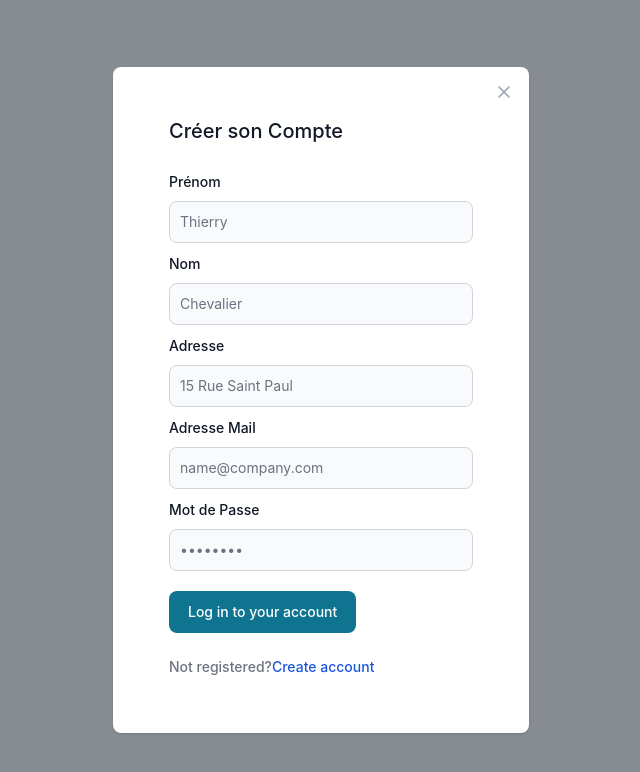
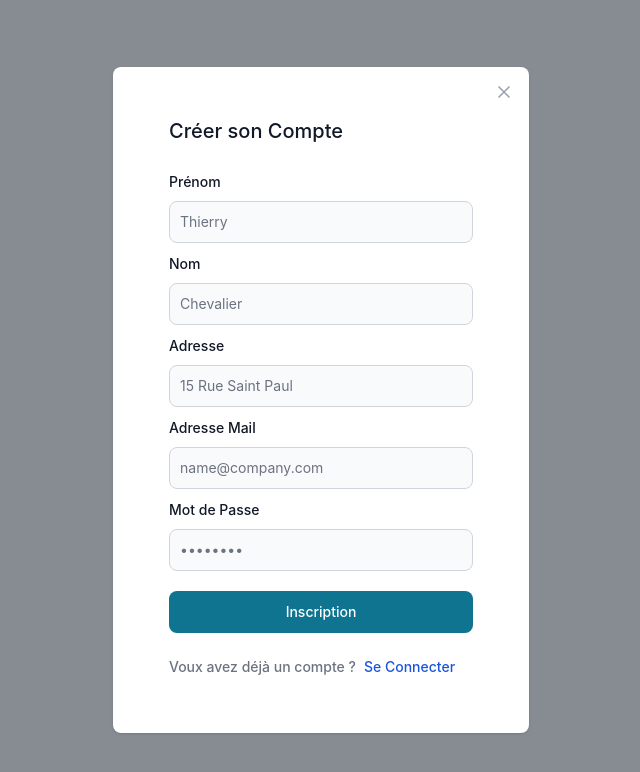
Before and after one commit to LouisMaupas/ecom, a React (Vite) app: page /cart in a window 1280 px wide. Both pictures are taken after a click on the button "S'inscrire". Shown: the top 772 px of the page, without its empty margins (319-959 px from the left). Built offline with nearby package versions, Linux system fonts and the light colour scheme; no server answers.

Commit message:
refactor: add type

```diff
--- a/src/components/forms/Login/Login.tsx
+++ b/src/components/forms/Login/Login.tsx
@@ -39,50 +39,51 @@ function Login(): JSX.Element {
                 <Modal.Body>
                     <div className="space-y-6 px-6 pb-4 sm:pb-6 lg:px-8 xl:pb-8">
                         <h3 className="text-xl font-medium text-gray-900 dark:text-white">
-                            Se connecter
+                            Se Connecter
                         </h3>
                         <form onSubmit={handleSubmit}>
                             <div>
                                 <div className="mb-2 block">
                                     <Label
                                         htmlFor="email"
-                                        value="Votre email"
+                                        value="Adresse Mail"
                                     />
                                 </div>
                                 <TextInput
                                     id="email"
-                                    placeholder="name@mail.com"
+                                    placeholder="name@company.com"
                                     required={true}
                                     onChange={(e) => setEmail(e.target.value)}
                                 />
                             </div>
-                            <div>
+                            <div className='mt-2'>
                                 <div className="mb-2 block">
                                     <Label
                                         htmlFor="password"
-                                        value="Votre mot de passe"
+                                        value="Mot de Passe"
                                     />
                                 </div>
                                 <TextInput
                                     id="password"
                                     type="password"
+                                    placeholder="••••••••"
                                     required={true}
                                     onChange={(e) => setPassword(e.target.value)}
                                 />
                             </div>
-                            <div className="w-full">
-                                <Button type={"submit"}>
+                            <div className="w-full mt-5 text-center">
+                                <Button type={"submit"} className="w-full">
                                     Se connecter
                                 </Button>
                             </div>
                         </form>
                         <div className="text-sm font-medium text-gray-500 dark:text-gray-300">
-                            Vous n'avez pas encore de compte ?
+                            Pas encore de compte ?
                             <a
                                 href="/modal"
                                 className="text-blue-700 hover:underline dark:text-blue-500 ml-1"
                             >
-                                Créer un compte
+                                Inscrivez-vous
                             </a>
                         </div>
                     </div>
--- a/src/components/forms/SignUp/SignUp.tsx
+++ b/src/components/forms/SignUp/SignUp.tsx
@@ -4,8 +4,9 @@ import {Auth, createUserWithEmailAndPassword} from 'firebase/auth'
 import {Button, Label, TextInput, Modal} from "flowbite-react"
 import { addDoc, collection } from 'firebase/firestore';
 
-function SignUp() {
+function SignUp(): JSX.Element {
 
+        // Utilisation de useState pour gérer les valeurs du formulaire et l'état de la Modal
     const [showModal, setShowModal] = useState(false);
     const [firstName, setFirstName] = useState('');
     const [lastName, setLastName] = useState('');
@@ -15,15 +16,18 @@ function SignUp() {
 
     const handleSubmit = (e: React.FormEvent<HTMLFormElement>) => {
         e.preventDefault();
+
+        // Création de l'utilisateur dans l'Authentication Firebase
         createUserWithEmailAndPassword(auth, email, password)
             .then((userCredential) => {
-                // Signed in
                 const user = userCredential.user;
                 console.log(user);
             })
             .catch((error) => {
                 console.log(error);
             });
+
+        // Ajout de l'utilisateur dans la base de données Firestore
         addDoc(collection(db, 'user'), {firstName, lastName, address, email})
             .then(() => {
                 alert('User created successfully');
@@ -32,7 +36,6 @@ function SignUp() {
             });
     }
 
-    // @ts-ignore
     return (
         <React.Fragment>
             <Button onClick={() => setShowModal(true)}>
@@ -127,19 +130,19 @@ function SignUp() {
                                     required={true}
                                 />
                             </div>
-                            <div className="w-full mt-5">
-                                <Button type='submit'>
-                                    Log in to your account
+                            <div className="w-full mt-5 text-center">
+                                <Button type='submit' className='w-full'>
+                                    Inscription
                                 </Button>
                             </div>
                         </form>
                         <div className="text-sm font-medium text-gray-500 dark:text-gray-300">
-                            Not registered?
+                            Voux avez déjà un compte ?
                             <a
                                 href="/modal"
-                                className="text-blue-700 hover:underline dark:text-blue-500"
+                                className="text-blue-700 hover:underline dark:text-blue-500 ml-2"
                             >
-                                Create account
+                                Se Connecter
                             </a>
                         </div>
                     </div>
```
